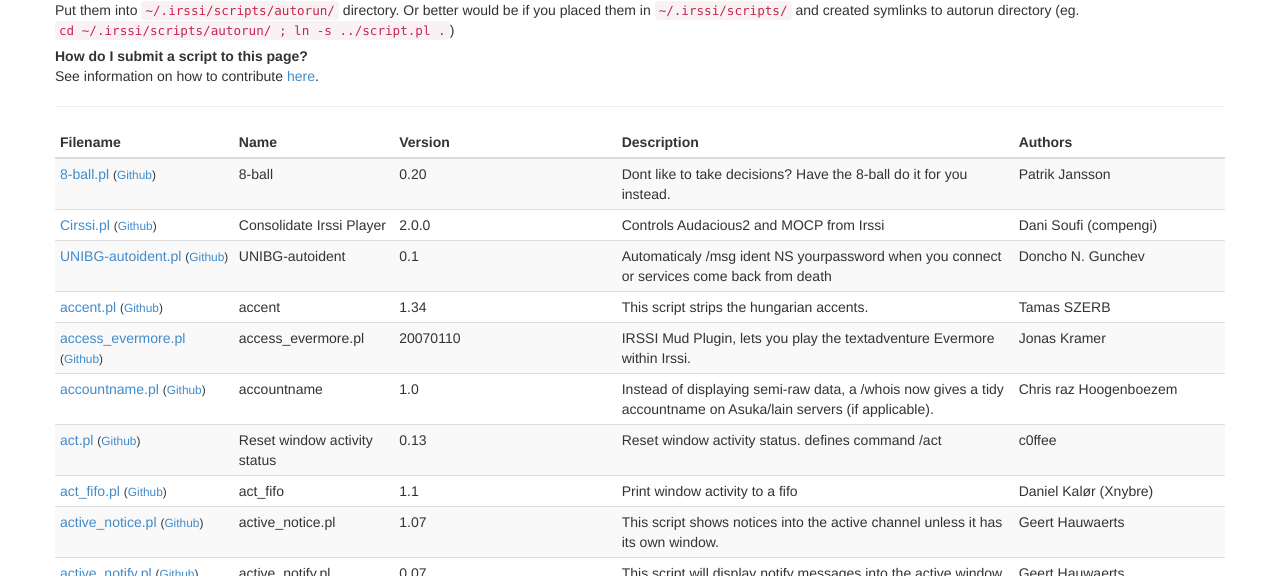
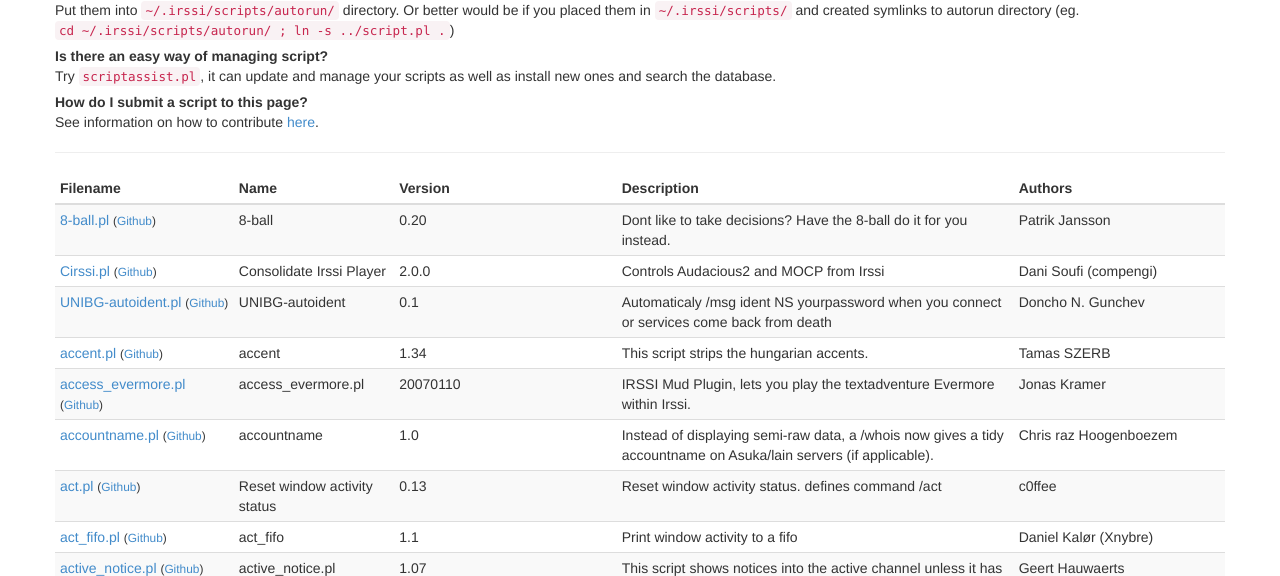
Before and after one commit to irssi/scripts.irssi.org, a Jekyll site: the page built from index.html, in a window 1280 px wide and 900 px high, cut to the strip 324-900 px from the top of the window. Built offline with Jekyll 4.4.1, drawn with Linux system fonts in a browser that asks for light colours.

Commit message:
Add FAQ entry on scriptassist.pl

```diff
--- a/index.html
+++ b/index.html
@@ -36,6 +36,10 @@ layout: default
             directory (eg. <code>cd ~/.irssi/scripts/autorun/ ; ln -s
                 ../script.pl .</code>)</dd>
 
+            <dt>Is there an easy way of managing script?</dt> <dd>Try
+            <code>scriptassist.pl</code>, it can update and manage your scripts
+            as well as install new ones and search the database.</dt>
+
             <dt>How do I submit a script to this page?</dt>
             <dd>See information on how to contribute <a href="https://github.com/irssi/scripts">here</a>.</dd>
         </dl>
```
